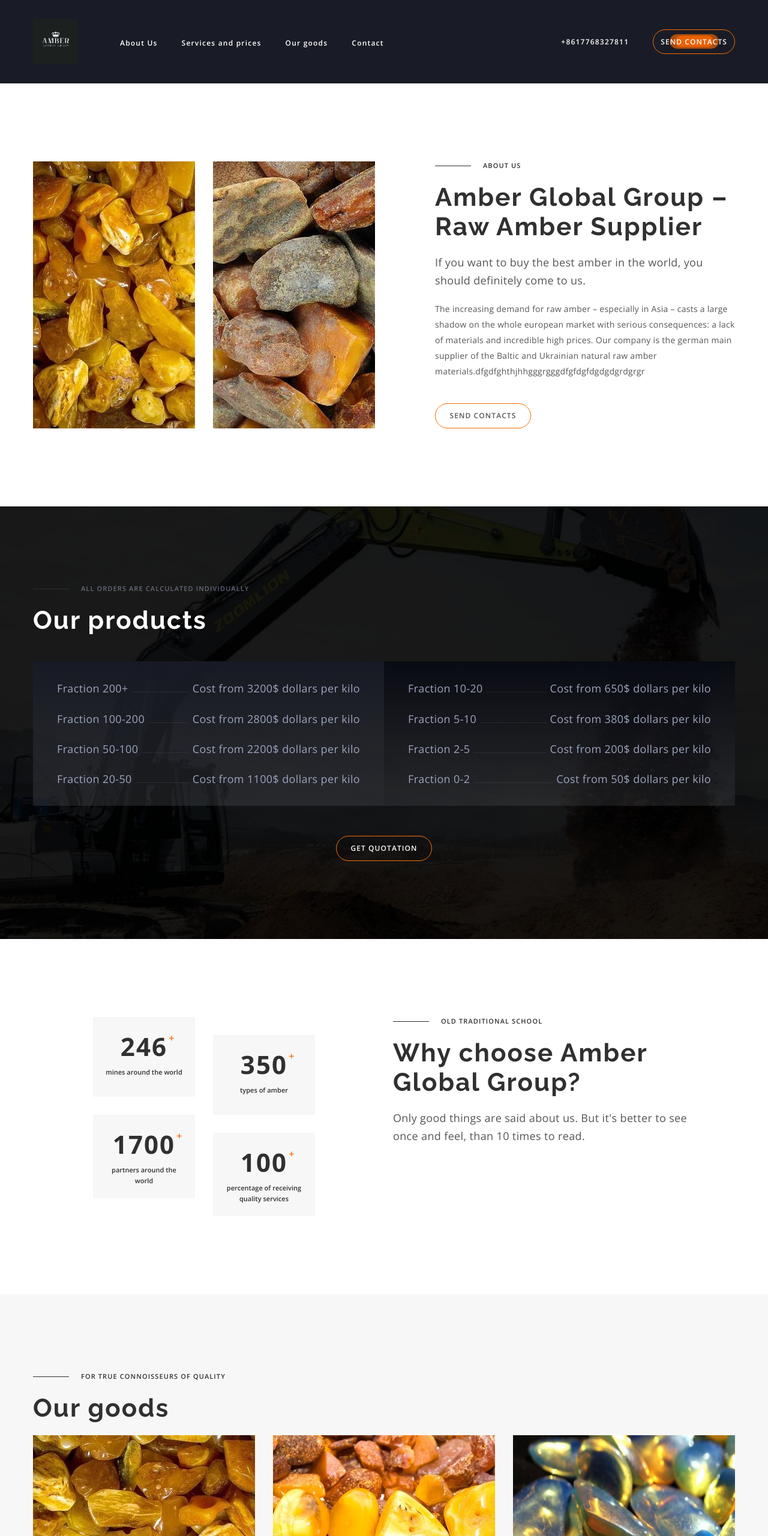
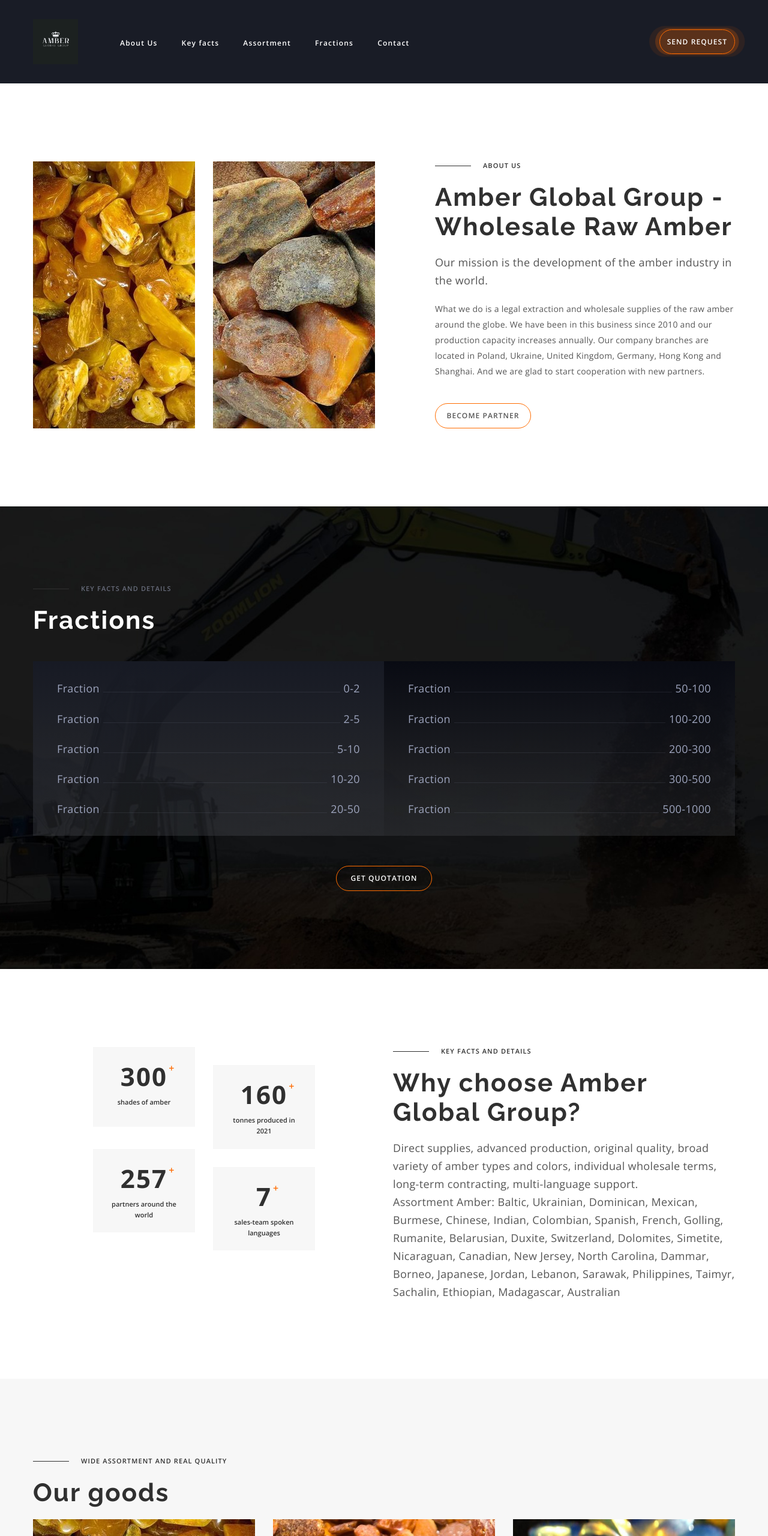
Before and after one commit to IvanBayern/Amber, a plain HTML site: page index.html in a window 1280 px wide. Shown: the top 2560 px of the page at 60% size. Drawn offline with nearby package versions, Linux system fonts and the light colour scheme.

Commit message:
add new text

```diff
--- a/index.html
+++ b/index.html
@@ -44,10 +44,13 @@
               <a class="link nav__link" href="">About Us</a>
             </li>
             <li class="nav__item">
-              <a class="link nav__link" href="">Services and prices</a>
+              <a class="link nav__link" href="">Key facts</a>
             </li>
             <li class="nav__item">
-              <a class="link nav__link" href="">Our goods</a>
+              <a class="link nav__link" href="">Assortment</a>
+            </li>
+            <li class="nav__item">
+              <a class="link nav__link" href="">Fractions</a>
             </li>
             <li class="nav__item">
               <a class="link nav__link" href="">Contact</a>
@@ -55,15 +58,15 @@
           </ul>
         </nav>
         <div class="header__wrapper">
-          <a class="link header__phone" href="tel:+8617768327811">
+          <!-- <a class="link header__phone" href="tel:+8617768327811">
             +8617768327811
-          </a>
+          </a> -->
           <button
             class="main-btn main-btn--mode-dark pulsate"
             type="button"
             data-modal-open
           >
-            <span>send contacts</span>
+            <span>SEND REQUEST</span>
           </button>
         </div>
       </div>
@@ -155,20 +158,24 @@
           <div class="about-wrapper">
             <p class="uppertitle uppertitle--mode-light">About Us</p>
             <h2 class="title title--mode-light">
-              Amber Global Group – Raw Amber Supplier
+              Amber Global Group -
+              Wholesale Raw Amber
+
             </h2>
             <h3 class="subtitle subtitle--mode-light">
-              If you want to buy the best amber in the world, you should definitely come to us.
+              Our mission is the development of the amber industry in the world.
+
             </h3>
             <p class="about-descr">
-            The increasing demand for raw amber – especially in Asia – casts a large shadow on the whole european market with
-            serious consequences:
-            a lack of materials and incredible high prices. Our company is the german main supplier of the Baltic and Ukrainian
-            natural raw amber materials.dfgdfghthjhhgggrgggdfgfdgfdgdgdgrdgrgr
+            What we do is a legal extraction and wholesale supplies of the raw amber around the globe.
+            We have been in this business since 2010 and our production capacity increases annually.
+            Our company branches are located in Poland, Ukraine, United Kingdom, Germany, Hong Kong and Shanghai. And we are glad to
+            start cooperation with new partners.
+
 
             </p>
             <button class="main-btn main-btn--mode-light" type="button">
-              send contacts
+              BECOME PARTNER
             </button>
           </div>
         </div>
@@ -178,49 +185,57 @@
       <section class="price section">
         <div class="container">
           <p class="uppertitle uppertitle--mode-dark">
-            all orders are calculated individually
+            Key facts and details
           </p>
-          <h2 class="title title--mode-dark">Our products</h2>
+          <h2 class="title title--mode-dark">Fractions</h2>
           <ul class="price-list list">
             <li class="price-item price-item-left-side">
               <ul class="price-inner-list list">
                 <li class="price-inner-item">
-                  <span class="price-inner-name">Fraction 200+</span
-                  ><span class="price-inner-cost">Cost from 3200$ dollars per kilo</span>
+                  <span class="price-inner-name">Fraction</span
+                  ><span class="price-inner-cost">0-2</span>
                 </li>
                 <li class="price-inner-item">
-                  <span class="price-inner-name">Fraction 100-200</span
-                  ><span class="price-inner-cost">Cost from 2800$ dollars per kilo</span>
+                  <span class="price-inner-name">Fraction</span
+                  ><span class="price-inner-cost">2-5</span>
                 </li>
                 <li class="price-inner-item">
-                  <span class="price-inner-name">Fraction 50-100</span
-                  ><span class="price-inner-cost">Cost from 2200$ dollars per kilo</span>
+                  <span class="price-inner-name">Fraction</span
+                  ><span class="price-inner-cost">5-10</span>
                 </li>
                 <li class="price-inner-item">
-                  <span class="price-inner-name">Fraction 20-50</span
-                  ><span class="price-inner-cost">Cost from 1100$ dollars per kilo</span>
+                  <span class="price-inner-name">Fraction</span
+                  ><span class="price-inner-cost">10-20</span>
+                </li>
+                <li class="price-inner-item">
+                  <span class="price-inner-name">Fraction</span><span class="price-inner-cost">20-50</span>
                 </li>
               </ul>
             </li>
             <li class="price-item price-item-right-side">
               <ul class="price-inner-list list">
                 <li class="price-inner-item">
-                  <span class="price-inner-name">Fraction 10-20</span>
-                  <span class="price-inner-cost">Cost from 650$ dollars per kilo</span>
+                  <span class="price-inner-name">Fraction</span>
+                  <span class="price-inner-cost">50-100</span>
                 </li>
                 <li class="price-inner-item">
-                  <span class="price-inner-name">Fraction 5-10</span>
-                  <span class="price-inner-cost">Cost from 380$ dollars per kilo</span>
+                  <span class="price-inner-name">Fraction</span>
+                  <span class="price-inner-cost">100-200</span>
                 </li>
                 <li class="price-inner-item">
                   <span class="price-inner-name"
-                    >Fraction 2-5</span
+                    >Fraction</span
                   >
-                  <span class="price-inner-cost">Cost from 200$ dollars per kilo</span>
+                  <span class="price-inner-cost">200-300</span>
                 </li>
                 <li class="price-inner-item">
-                  <span class="price-inner-name">Fraction 0-2</span>
-                  <span class="price-inner-cost">Cost from 50$ dollars per kilo</span>
+                  <span class="price-inner-name">Fraction</span>
+                  <span class="price-inner-cost">300-500
+</span>
+                </li>
+                <li class="price-inner-item">
+                  <span class="price-inner-name">Fraction</span><span class="price-inner-cost">500-1000
+</span>
                 </li>
               </ul>
             </li>
@@ -235,35 +250,48 @@
       <section class="advantages section">
         <div class="container advantages-container">
           <div class="advantages-left-side">
+            <!-- <p class="uppertitle uppertitle--mode-dark">
+              Key facts
+            </p> -->
             <ul class="advantages-list list">
               <li class="advantages-item">
-                <p class="advantages-quantity">246</p>
-                <p class="advantages-descr">mines around the world</p>
+                <p class="advantages-quantity">300</p>
+                <p class="advantages-descr">shades of amber
+</p>
               </li>
               <li class="advantages-item">
-                <p class="advantages-quantity">350</p>
-                <p class="advantages-descr">types of amber</p>
+                <p class="advantages-quantity">160</p>
+                <p class="advantages-descr">tonnes produced in 2021
+</p>
               </li>
               <li class="advantages-item">
-                <p class="advantages-quantity">1700</p>
+                <p class="advantages-quantity">257</p>
                 <p class="advantages-descr">partners around the world</p>
               </li>
 
               <li class="advantages-item">
-                <p class="advantages-quantity">100</p>
-                <p class="advantages-descr">percentage of receiving quality services</p>
+                <p class="advantages-quantity">7</p>
+                <p class="advantages-descr">sales-team spoken languages
+</p>
               </li>
             </ul>
           </div>
           <div class="advantages-right-side">
             <p class="uppertitle uppertitle--mode-light">
-              old traditional school
+              Key facts and details
             </p>
             <h2 class="title title--mode-light">
               Why choose Amber Global Group?
             </h2>
             <p class="subtitle subtitle--mode-light">
-            Only good things are said about us. But it's better to see once&nbsp;and&nbsp;feel, than 10 times to read.
+            Direct supplies, advanced production, original quality, broad variety of amber types and colors, individual wholesale
+            terms, long-term contracting, multi-language support. <br> Assortment
+            Amber: Baltic, Ukrainian, Dominican, Mexican, Burmese, Chinese, Indian, Colombian, Spanish, French, Golling, Rumanite,
+            Belarusian, Duxite, Switzerland, Dolomites, Simetite, Nicaraguan, Canadian, New Jersey, North Carolina, Dammar, Borneo,
+            Japanese, Jordan, Lebanon, Sarawak, Philippines, Taimyr, Sachalin, Ethiopian, Madagascar, Australian
+
+
+
             </p>
           </div>
         </div>
@@ -273,7 +301,7 @@
       <section class="team section">
         <div class="container">
           <p class="uppertitle uppertitle--mode-light">
-            for true connoisseurs of quality
+            wide assortment and real quality
           </p>
           <h2 class="title title--mode-light">Our goods</h2>
           <ul class="team-list list">
@@ -287,13 +315,14 @@
                   height="346"
                 />
                 <p class="team-descr">
-                Baltic amber (succinite) has equableand calm colors, and invariable quality. Very much appreciated in the markets of
-                Asia and the Middle East. The authentic Amber Room was made precisely from this amber..
+                Baltic amber is the most popular in the world, also named as the Gold of the North. Baltic amber is less hard and should
+                be processed very carefully.
+
                 </p>
               </div>
               <div class="team-wrapper">
-                <h3 class="team-headline">Natural Baltic Raw Amber</h3>
-                <p class="team-position" lang="en">any faction</p>
+                <h3 class="team-headline">Baltic Raw Amber</h3>
+                <!-- <p class="team-position" lang="en">any faction</p> -->
                 <!-- <ul class="socials list">
                   <li class="socials-item">
                     <a
@@ -352,14 +381,16 @@
                   height="346"
                 />
                 <p class="team-descr">
-                  The Ukrainian Amber is no longer a secret, and is increasing in popularity. Big chunks weights over one kilogram are not
-                  rare and the color nuances are simply phenomenal.This type of amber is very dense and and ideal for finishing..
+                Ukrainian amber is the second most popular in the world, known as the Sun Stone. It is very dense, so easily polished,
+                drilled, and good for the production of high-quality
+                jewelry.
+
                 </p>
               </div>
 
               <div class="team-wrapper">
-                <h3 class="team-headline">Ukrainian Rough Amber</h3>
-                <p class="team-position" lang="en">any faction</p>
+                <h3 class="team-headline">Ukrainian Raw Amber</h3>
+                <!-- <p class="team-position" lang="en">any faction</p> -->
                 <!-- <ul class="socials list">
                   <li class="socials-item">
                     <a class="socials-link socials-link-instagram link" href="">
@@ -402,13 +433,15 @@
                   height="346"
                 />
                 <p class="team-descr">
-                  Real Dominican amber in a clear, deep blue color is very rare, very exquisite and very expensive. Only experienced
-                  professionals should grind and polish this amber, because of its high price. Really royal amber..
+                  Dominican amber can be found in many colors, besides the obvious amber. Yellow and honey colored are fairly common.
+                  There is also red and green in smaller quantities and the rare blue amber. Only experienced professionals should grind
+                  and polish this amber, because of its high price and softness.
+
                 </p>
               </div>
               <div class="team-wrapper">
-                <h3 class="team-headline">Dominican Blue Amber</h3>
-                <p class="team-position" lang="en">any faction</p>
+                <h3 class="team-headline">Dominican Raw Amber</h3>
+                <!-- <p class="team-position" lang="en">any faction</p> -->
                 <!-- <ul class="socials list">
                   <li class="socials-item">
                     <a class="socials-link socials-link-instagram link" href="">
@@ -449,7 +482,7 @@
       <section class="gallery section">
         <div class="container">
           <p class="uppertitle uppertitle--mode-light">
-            amber has been valued since neolithic times
+            Gallery
           </p>
           <h2 hidden>Галерея янтаря</h2>
           <ul class="gallery-list list">
@@ -497,7 +530,7 @@
       <section class="contacts section">
         <div class="container contacts-container">
           <div class="contacts-left-side">
-            <h2 class="title title--mode-dark">Connect with us</h2>
+            <h2 class="title title--mode-dark">Easy contact form</h2>
             <form action="" class="form contacts-form">
               <div class="form-group">
                 <label class="form-label">
@@ -519,6 +552,10 @@
                   />
                   <span class="form-caption">Telephone&#42;</span>
                 </label>
+<label class="form-label">
+  <input class="form-input" type="email" required placeholder=" " />
+  <span class="form-caption">Email&#42;</span>
+</label>
               </div>
 
               <label class="form-field">
@@ -526,9 +563,9 @@
                   class="form-message"
                   name="message"
                   rows="5"
-                  placeholder="Введите текст..."
+                  placeholder="enter text..."
                 ></textarea>
-                <span class="form-caption">message</span>
+                <span class="form-caption">Message</span>
               </label>
 
               <label class="form-agreement">
@@ -588,7 +625,9 @@
                   <svg class="contacts-icon" width="24" height="24">
                     <use href="./images/icons.svg#icon-map-pin"></use>
                   </svg>
-                  Shencen,China 0355132
+                  AMBER GLOBAL GROUP LIMITED, SHEUNG WAN,
+                  HK
+
                 </address>
               </li>
               <li class="contacts-item">
@@ -598,24 +637,29 @@
                   </svg>
                   +8617768327811</a
                 >
+                <a class="contacts-link link" href="tel:+48532281146">
+                  <svg class="contacts-icon" width="24" height="24">
+                    <use href="./images/icons.svg#icon-phone"></use>
+                  </svg>
+                  +48532281146</a>
               </li>
               <li class="contacts-item">
                 <a
                   class="contacts-link link"
-                  href="mailto:barbershop@email.com"
+                  href="mailto:info@amberglobal.group"
                 >
                   <svg class="contacts-icon" width="24" height="24">
                     <use href="./images/icons.svg#icon-mail"></use>
                   </svg>
-                  vsks-amber@qq.com</a
+                  info@amberglobal.group</a
                 >
               </li>
             </ul>
 
-            <h3 class="uppertitle uppertitle--mode-dark">working hours</h3>
+            <h3 class="uppertitle uppertitle--mode-dark">working hours 24/7</h3>
             <p class="contacts-schedule">
-            Daily from <time datetime="9:00">dawn</time> to
-              <time datetime="22:00">dusk</time>
+            Daily from <time datetime="00:00">00:00</time> to
+              <time datetime="00:00">00:00</time>
             </p>
           </div>
         </div>
@@ -625,13 +669,13 @@
     <!-- Підвал сайту -->
     <footer class="footer">
       <div class="container footer-container">
-        <p class="footer-copyright">&#169; Copyright 2020</p>
+        <p class="footer-copyright">&#169; Copyright 2010</p>
         <ul class="footer-list list">
           <li class="footer-item">
-            <a class="public-link link" href="">Instagram</a>
+            <a class="public-link link" href="">Wechat</a>
           </li>
           <li class="footer-item">
-            <a class="public-link link" href="">Youtube</a>
+            <a class="public-link link" href="">WhatsApp</a>
           </li>
         </ul>
       </div>
@@ -648,7 +692,12 @@
       </div>
     </div>
 
+
+    <script src="https://ajax.googleapis.com/ajax/libs/jquery/2.2.4/jquery.min.js"></script>
+    <script src="./js/jquery.spincrement.min.js"></script>
+
     <script src="./js/modal.js"></script>
     <script src="./js/form-btn.js"></script>
+    <script src="./js/animation.js"></script>
   </body>
 </html>
--- /dev/null
+++ b/js/animation.js
@@ -0,0 +1,23 @@
+$(document).ready(function () {
+
+    var show = true;
+    var countbox = ".advantages-left-side";
+    $(window).on("scroll load resize", function () {
+        if (!show) return false; // Отменяем показ анимации, если она уже была выполнена
+        var w_top = $(window).scrollTop(); // Количество пикселей на которое была прокручена страница
+        var e_top = $(countbox).offset().top; // Расстояние от блока со счетчиками до верха всего документа
+        var w_height = $(window).height(); // Высота окна браузера
+        var d_height = $(document).height(); // Высота всего документа
+        var e_height = $(countbox).outerHeight(); // Полная высота блока со счетчиками
+        if (w_top + 500 >= e_top || w_height + w_top == d_height || e_height + e_top < w_height) {
+            $('.advantages-quantity').css('opacity', '1');
+            $('.advantages-quantity').spincrement({
+                thousandSeparator: "",
+                duration: 1200
+            });
+
+            show = false;
+        }
+    });
+
+});
--- /dev/null
+++ b/js/jquery.spincrement.min.js
@@ -0,0 +1 @@
+!function(t){t.extend(t.easing,{spincrementEasing:function(t,a,e,n,r){return a===r?e+n:n*(-Math.pow(2,-10*a/r)+1)+e}}),t.fn.spincrement=function(a){function e(t,a){if(t=t.toFixed(a),a>0&&"."!==r.decimalPoint&&(t=t.replace(".",r.decimalPoint)),r.thousandSeparator)for(;o.test(t);)t=t.replace(o,"$1"+r.thousandSeparator+"$2");return t}var n={from:0,to:null,decimalPlaces:null,decimalPoint:".",thousandSeparator:",",duration:1e3,leeway:50,easing:"spincrementEasing",fade:!0,complete:null},r=t.extend(n,a),o=new RegExp(/^(-?[0-9]+)([0-9]{3})/);return this.each(function(){var a=t(this),n=r.from;a.attr("data-from")&&(n=parseFloat(a.attr("data-from")));var o;if(a.attr("data-to"))o=parseFloat(a.attr("data-to"));else if(null!==r.to)o=r.to;else{var i=t.inArray(r.thousandSeparator,["\\","^","$","*","+","?","."])>-1?"\\"+r.thousandSeparator:r.thousandSeparator,l=new RegExp(i,"g");o=parseFloat(a.text().replace(l,""))}var c=r.duration;r.leeway&&(c+=Math.round(r.duration*(2*Math.random()-1)*r.leeway/100));var s;if(a.attr("data-dp"))s=parseInt(a.attr("data-dp"),10);else if(null!==r.decimalPlaces)s=r.decimalPlaces;else{var d=a.text().indexOf(r.decimalPoint);s=d>-1?a.text().length-(d+1):0}a.css("counter",n),r.fade&&a.css("opacity",0),a.animate({counter:o,opacity:1},{easing:r.easing,duration:c,step:function(t){a.html(e(t*o,s))},complete:function(){a.css("counter",null),a.html(e(o,s)),r.complete&&r.complete(a)}})})}}(jQuery);
--- a/sass/components/_advantages.scss
+++ b/sass/components/_advantages.scss
@@ -51,6 +51,7 @@
   line-height: 1.36;
   letter-spacing: 0.05em;
 
+
   color: var(--secondary-txt--mode-light);
 }
 
```
Also changed, not shown: 2 other files.
